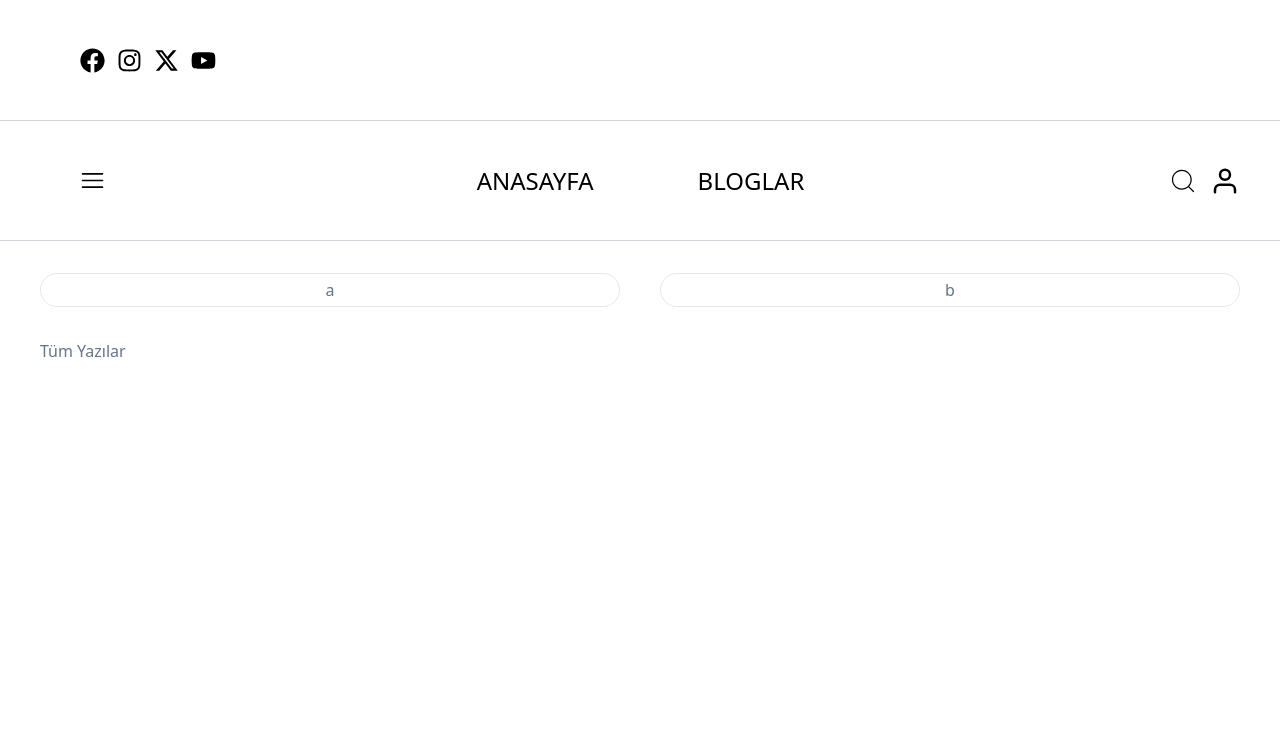
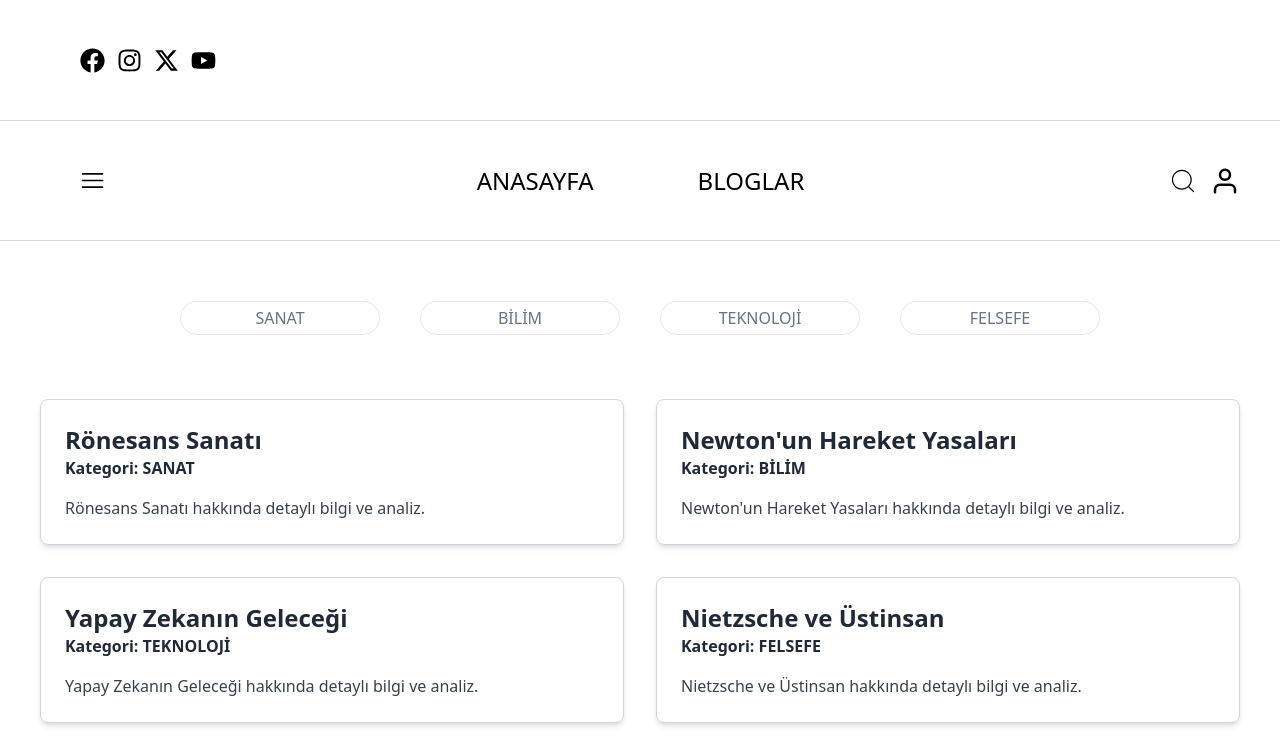
Before and after one commit to baratess/istcode, a Next.js app: page / in a window 1280 px wide. Shown: the top 753 px of the page. Built offline with nearby package versions, Linux system fonts and the light colour scheme.

Commit message:
Anasayfa bloglar eklendi, filtreleme aktif edildi.

```diff
--- a/app/components/home/Category.tsx
+++ b/app/components/home/Category.tsx
@@ -1,23 +1,30 @@
-// use-client
+// use client
+"use client";
+
+import { usePathname, useSearchParams } from "next/navigation";
+import dummy from "../../../utils/dummy.json";
+
 const Category = () => {
-  const deneme = [
-    {
-      no: 1,
-      name: "a",
-    },
-    {
-      no: 2,
-      name: "b",
-    },
-  ];
+  const uniqueCategories = [...new Set(dummy.map((post) => post.category))];
+  const pathname = usePathname();
+  const searchParams = useSearchParams();
+
+  const handleCategoryClick = (category: string) => {
+    const newParams = new URLSearchParams(searchParams.toString());
+    newParams.set("category", category);
+    const newUrl = `${pathname}?${newParams.toString()}`;
+    window.location.href = newUrl;
+  };
+
   return (
-    <div className="flex items-center justify-center px:3 md:px-10 gap-3 md:gap-10 py-5 md:py-8 overflow-x-auto">
-      {deneme.map((deneme) => (
+    <div className="flex items-center justify-center px-3 md:px-10 gap-3 md:gap-10 py-5 md:py-8 overflow-x-auto mt-7">
+      {uniqueCategories.map((category, index) => (
         <div
-          className="border text-slate-500 rounded-full min-w-[100px] flex items-center justify-center cursor-pointer flex-1 px-2 py-1 text-center"
-          key={deneme.no}
+          className="border text-slate-500 rounded-full min-w-[100px] w-[200px] flex items-center justify-center cursor-pointer px-2 py-1 text-center hover:bg-slate-200"
+          key={index}
+          onClick={() => handleCategoryClick(category)}
         >
-          {deneme.name}
+          {category.toLocaleUpperCase("tr")}
         </div>
       ))}
     </div>
--- a/app/components/home/Products.tsx
+++ b/app/components/home/Products.tsx
@@ -1,11 +1,67 @@
-import Heading from "@/general/Heading";
+// use client
+"use client";
 
-const Products = () => {
+import React, { useState, useEffect } from "react";
+import { useSearchParams } from "next/navigation";
+import dummy from "../../../utils/dummy.json";
+
+interface BlogPost {
+  id: string;
+  title: string;
+  description: string;
+  category: string;
+}
+
+const BlogPage: React.FC = () => {
+  const [visibleCount, setVisibleCount] = useState<number>(6);
+  const [filteredPosts, setFilteredPosts] = useState<BlogPost[]>(dummy);
+  const searchParams = useSearchParams();
+  const category = searchParams.get("category");
+
+  useEffect(() => {
+    if (category) {
+      const filtered = dummy.filter((post) => post.category === category);
+      setFilteredPosts(filtered);
+    } else {
+      setFilteredPosts(dummy);
+    }
+  }, [category]);
+
+  const loadMore = () => {
+    setVisibleCount((prevCount) => prevCount + 6);
+  };
+
   return (
-    <div>
-      <Heading text="Tüm Yazılar" />
+    <div className="px-4 md:px-10 py-8">
+      <div className="grid grid-cols-1 sm:grid-cols-2 md:grid-cols-2 gap-8">
+        {filteredPosts.slice(0, visibleCount).map((post: BlogPost) => (
+          <div
+            key={post.id}
+            className="border border-gray-300 p-6 rounded-lg shadow-md"
+          >
+            <h2 className="text-2xl font-bold text-gray-800">{post.title}</h2>
+            <h2 className="text-base font-bold text-gray-800">
+              Kategori: {post.category.toLocaleUpperCase("tr")}
+            </h2>
+            <div className="mt-4 text-gray-700">
+              <p>{post.description}</p>
+            </div>
+          </div>
+        ))}
+      </div>
+
+      <div className="flex flex-1 justify-center">
+        {visibleCount < filteredPosts.length && (
+          <button
+            onClick={loadMore}
+            className=" mt-8 py-2 px-4 bg-purple-600 text-white rounded-md hover:bg-purple-500"
+          >
+            Daha Fazla Göster
+          </button>
+        )}
+      </div>
     </div>
   );
 };
 
-export default Products;
+export default BlogPage;
--- a/app/components/navbar/Home.tsx
+++ b/app/components/navbar/Home.tsx
@@ -1,5 +1,20 @@
+// "use client"
+"use client";
+
+import { usePathname } from "next/navigation";
+
 const Home = () => {
-  return <div className="flex px-6 cursor-pointer ">ANASAYFA</div>;
+  const pathname = usePathname();
+
+  const handleHomeClick = () => {
+    const newUrl = `${pathname}`;
+    window.location.href = newUrl;
+  };
+  return (
+    <div className="flex px-6 cursor-pointer" onClick={handleHomeClick}>
+      ANASAYFA
+    </div>
+  );
 };
 
 export default Home;
--- a/app/components/navbar/Navbar1.tsx
+++ b/app/components/navbar/Navbar1.tsx
@@ -6,20 +6,17 @@ import User from "./User";
 
 const Navbar1 = () => {
   return (
-    <div className="flex items-center h-[120px] px-3 md:px-10 text-black text-2xl border-b border-gray-300">
-      {/* Sol grup */}
-      <div className="flex items-center gap-3">
+    <div className="flex items-center h-[120px] px-3 text-black text-2xl border-b border-gray-300  md:px-10">
+      <div className="right-side flex items-center gap-3">
         <Menü />
       </div>
 
-      {/* Orta grup */}
-      <div className="flex-grow flex items-center justify-center gap-6">
+      <div className="middle flex-grow flex items-center justify-center gap-6">
         <Home />
         <Blogs />
       </div>
 
-      {/* Sağ grup */}
-      <div className="flex items-center gap-3 ml-auto">
+      <div className="left-side flex items-center gap-3 ml-auto">
         <Search />
         <User />
       </div>
--- a/app/components/navbar/Search.tsx
+++ b/app/components/navbar/Search.tsx
@@ -1,8 +1,103 @@
+// use client
+"use client";
+
 import { CiSearch } from "react-icons/ci";
+import React, { useState, useRef, useEffect } from "react";
+import dummy from "../../../utils/dummy.json";
+
 const Search = () => {
+  const [isSearchOpen, setIsSearchOpen] = useState<boolean>(false);
+  const [query, setQuery] = useState<string>("");
+  const [filteredPosts, setFilteredPosts] = useState(dummy);
+  const searchRef = useRef<HTMLDivElement | null>(null);
+
+  const handleSearchToggle = () => {
+    setIsSearchOpen(!isSearchOpen);
+  };
+
+  const handleInputChange = (e: React.ChangeEvent<HTMLInputElement>) => {
+    const searchQuery = e.target.value;
+    setQuery(searchQuery);
+
+    if (!searchQuery) {
+      setFilteredPosts([]);
+    } else {
+      const filtered = dummy.filter((post) =>
+        post.title.toLowerCase().includes(searchQuery.toLowerCase())
+      );
+      setFilteredPosts(filtered);
+    }
+  };
+
+  useEffect(() => {
+    const handleClickOutside = (e: MouseEvent) => {
+      if (searchRef.current && !searchRef.current.contains(e.target as Node)) {
+        setIsSearchOpen(false);
+      }
+    };
+
+    document.addEventListener("mousedown", handleClickOutside);
+    return () => {
+      document.removeEventListener("mousedown", handleClickOutside);
+    };
+  }, []);
+
   return (
-    <div className="flex justify-end cursor-pointer">
-      <CiSearch size={30} />
+    <div>
+      <div
+        className="flex justify-end cursor-pointer"
+        onClick={handleSearchToggle}
+      >
+        <CiSearch size={30} />
+      </div>
+
+      {isSearchOpen && (
+        <div className="fixed inset-0 bg-black bg-opacity-50 z-10" />
+      )}
+
+      {isSearchOpen && (
+        <div className="fixed inset-0 flex justify-center items-center z-20">
+          <div
+            ref={searchRef}
+            className="bg-white p-6 rounded-lg shadow-lg w-11/12 sm:w-1/3 max-w-lg relative"
+          >
+            <button
+              onClick={() => setIsSearchOpen(false)}
+              className="absolute top-1 right-2 text-gray-500 hover:text-red-500"
+            >
+              &times;
+            </button>
+            <input
+              type="text"
+              value={query}
+              onChange={handleInputChange}
+              placeholder="Başlığa göre ara..."
+              className="w-full px-3 py-4 border border-gray-300 rounded mb-4 mt-4"
+            />
+            {query && (
+              <div className="max-h-64 overflow-y-auto">
+                {filteredPosts.length > 0 ? (
+                  filteredPosts.map((post) => (
+                    <div
+                      key={post.id}
+                      className="border border-gray-300 p-2 rounded shadow-md mb-2"
+                    >
+                      <h2 className="text-lg font-bold text-gray-800">
+                        {post.title}
+                      </h2>
+                      <div className="mt-2 text-gray-700">
+                        <p>{post.description}</p>
+                      </div>
+                    </div>
+                  ))
+                ) : (
+                  <p>Aradığınız başlık bulunamadı.</p>
+                )}
+              </div>
+            )}
+          </div>
+        </div>
+      )}
     </div>
   );
 };
```
